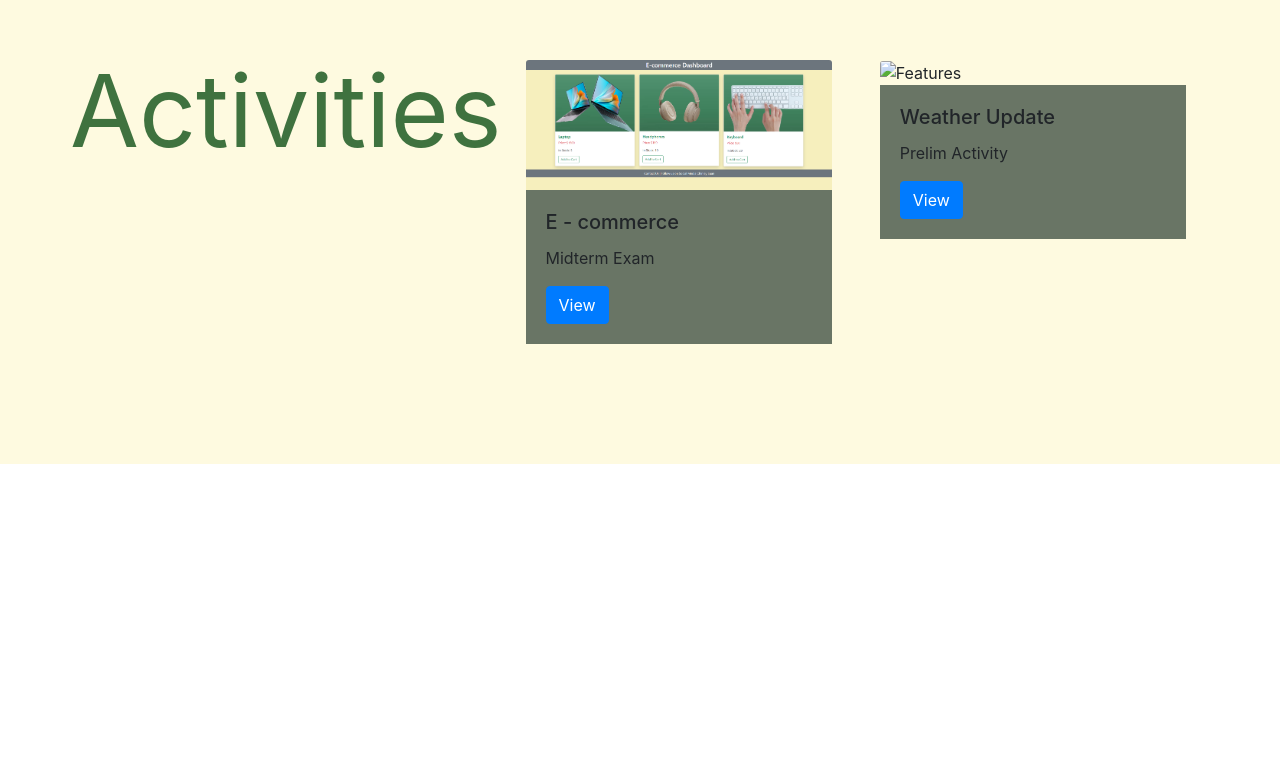
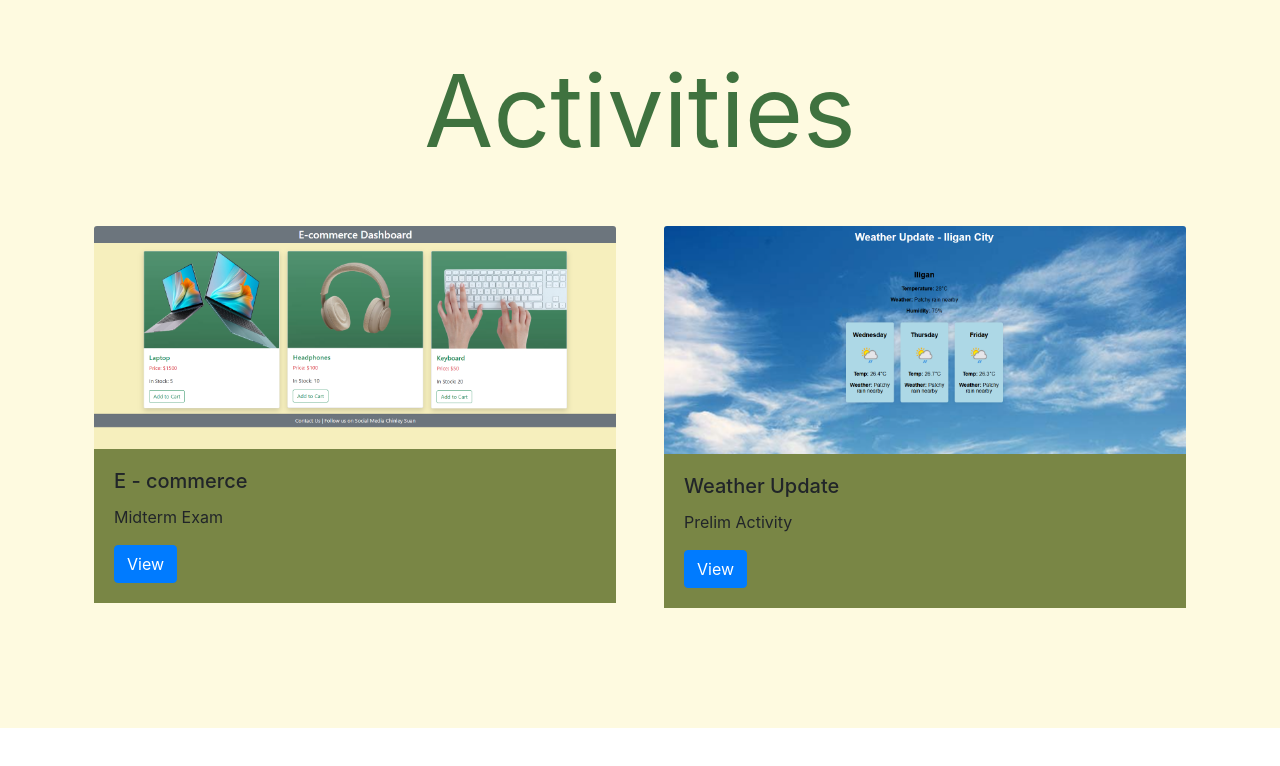
Before and after one commit to chinleysuan/Suan.website, a plain HTML site: page index.html in a window 1280 px wide. Shown: the part 2103-2869 px from the top of the page. Before the commit the page ends 2615 px from the top, so only its background shows below. Drawn offline with nearby package versions, Linux system fonts and the light colour scheme.

Commit message:
changeddd

```diff
--- a/index.html
+++ b/index.html
@@ -154,11 +154,11 @@
 
 <!--ACTIVITIES-->
 <section id="activities" class="py-5">
+  <p style="color:  rgb(63, 114, 63); font-size: 100px; text-align: center;">Activities </p>
 <div class="row d-flex">
-  <p style="color:  rgb(63, 114, 63); font-size: 100px; text-align: center;">Activities </p>
   <div class="col p-4" class="card" style="width: 20rem; border-radius: 20px;">
       <img class="card-img-top" src="ecommerce.png" alt="Features">
-      <div class="card-body" style="background-color: #697565;">
+      <div class="card-body" style="background-color:  #798645;">
           <h5 class="card-title">E - commerce</h5>
           <p class="card-text">Midterm Exam</p>
           <a href="Ecommerce.html" class="btn btn-primary">View</a>
@@ -166,8 +166,8 @@
   </div>
 
 <div class="col p-4" class="card" style="width: 20rem;">
-  <img class="card-img-top" src="cloudss.jpg" alt="Features">
-  <div class="card-body" style="background-color: #697565;">
+  <img class="card-img-top" src="weatherrr.png" alt="Features">
+  <div class="card-body" style="background-color: #798645;"">
       <h5 class="card-title">Weather Update</h5>
       <p class="card-text">Prelim Activity</p>
       <a href="Weather.html" class="btn btn-primary">View</a>
```
Also changed, not shown: contact.html (+1 -1 lines), weatherrr.png (added).
